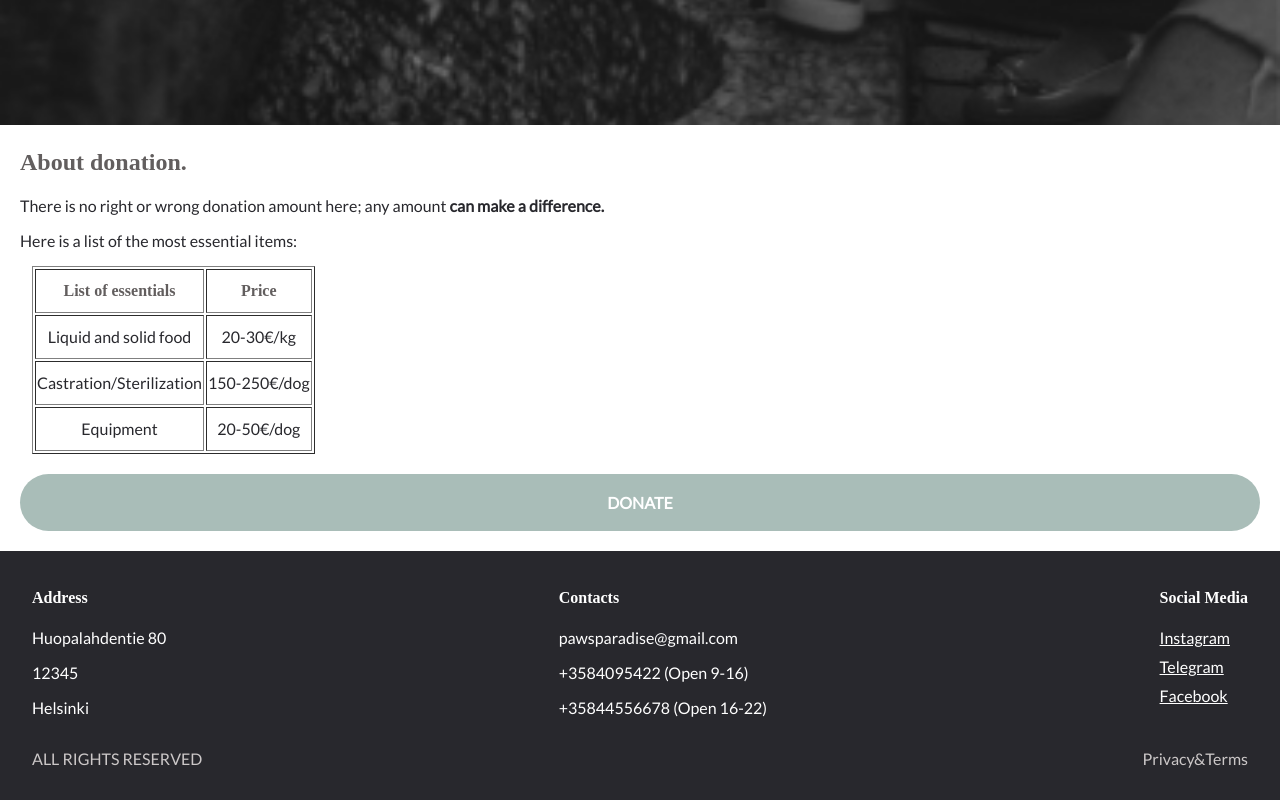
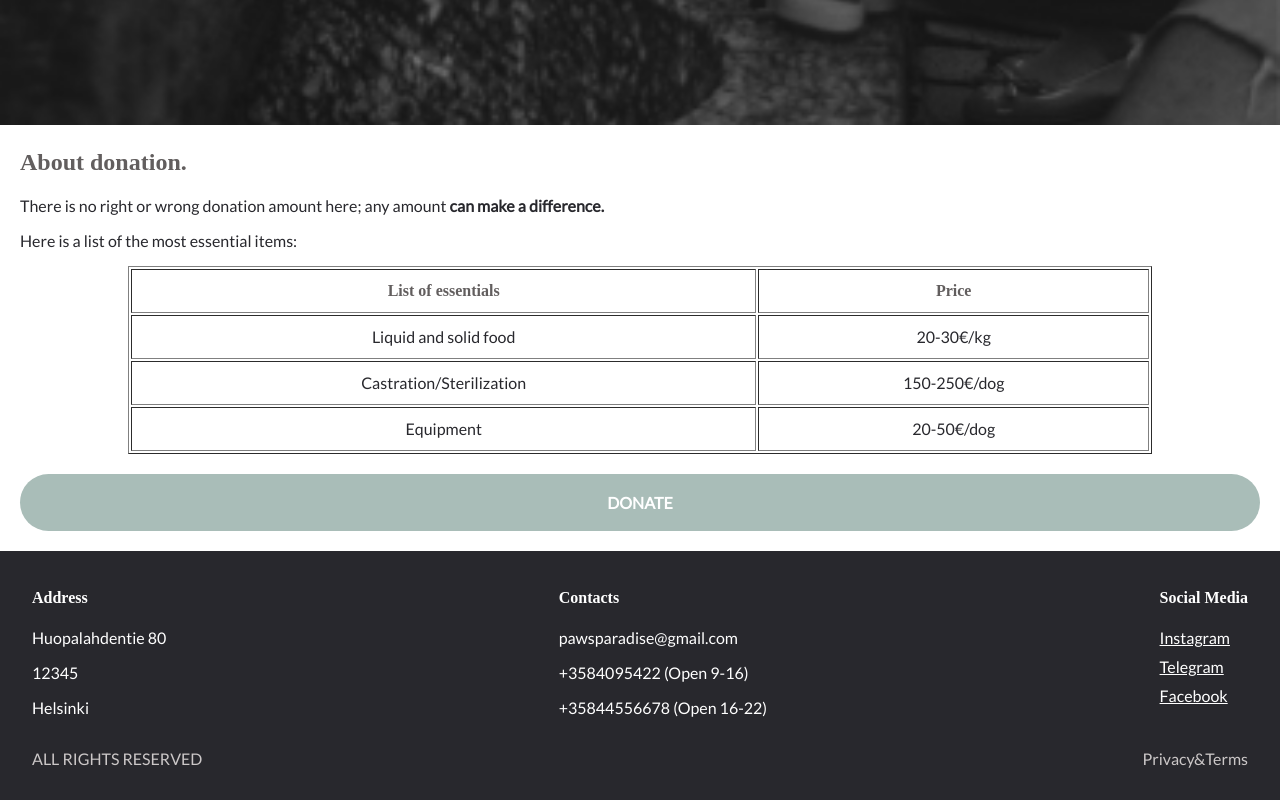
Before and after one commit to alekssandrapronina/aleksandrapronina.github.io, a plain HTML site: page donation.html in a window 1280 px wide. Shown: the part 1538-2338 px from the top of the page. Drawn offline with Linux system fonts and the light colour scheme.

Commit message:
final changes

```diff
--- a/main.css
+++ b/main.css
@@ -827,5 +827,7 @@ color: #28282D;
 border:rgb(from color r g b);
 text-align: center;
 line-height: 40px;
-margin-left: 2rem;
+width: 80%;
+    margin-left: auto;
+    margin-right: auto;
 }
```
